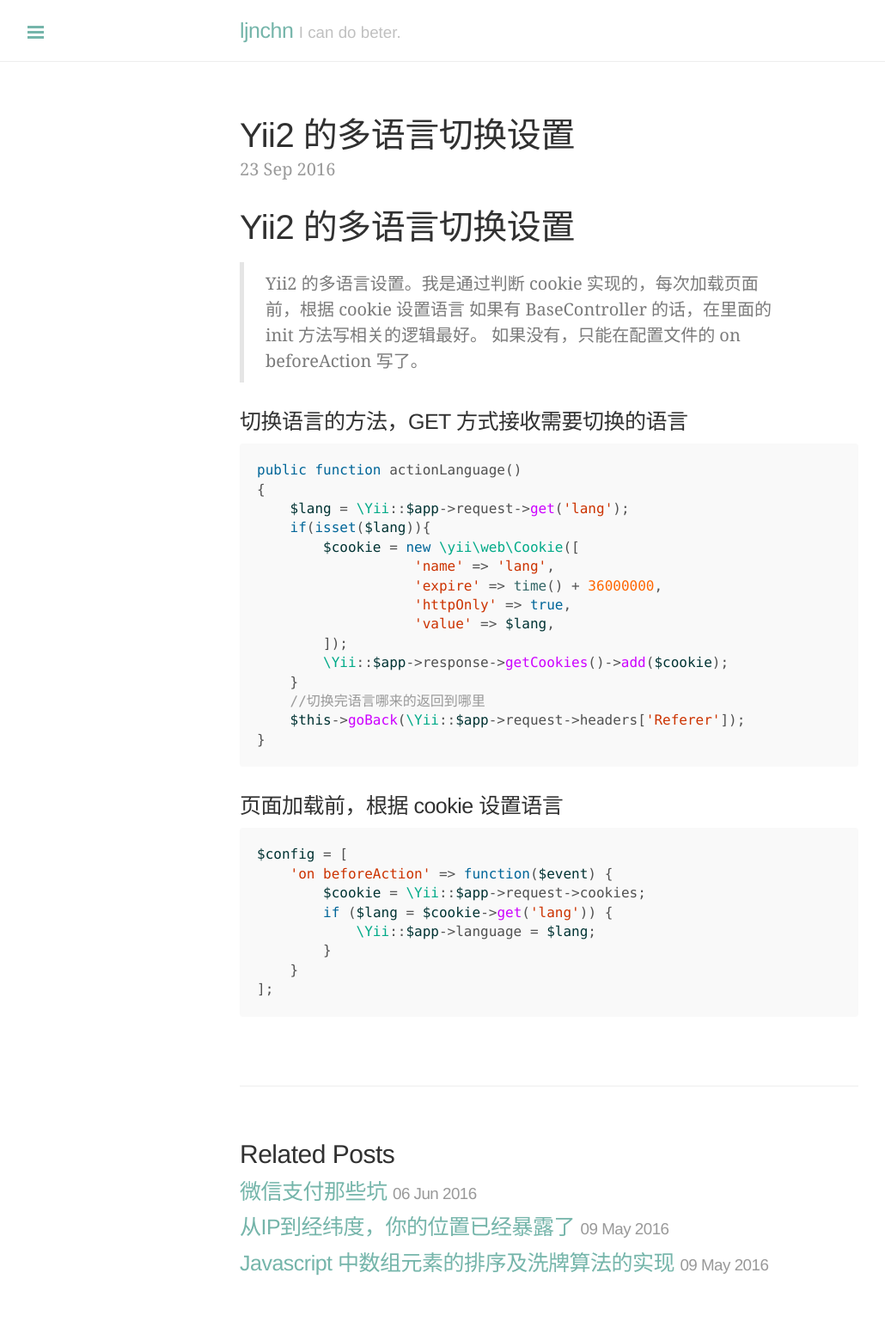
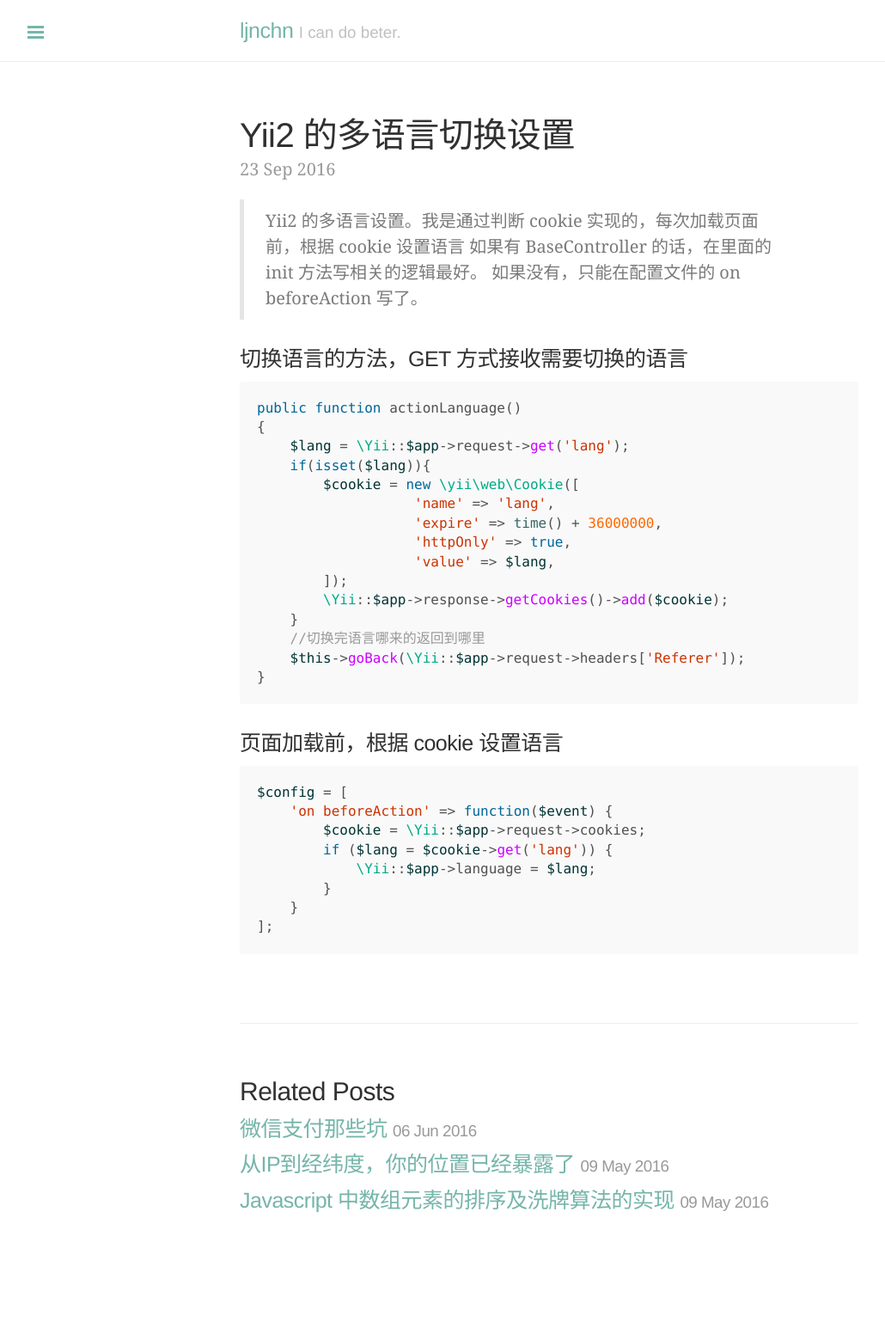
Before and after one commit to ljnchn/ljnchn.github.io, a Jekyll site: the page built from _posts/2016-09-23-Yii2-set-language.md, in a window 1280 px wide. Shown: the whole page at 86% size, without its empty margins (1-1031 px from the left). Built offline with Jekyll 4.4.1, drawn with Linux system fonts in a browser that asks for light colours; some web fonts are replaced; comment, search, counter and statistics services are not loaded; after the commit the page ends 1472 px from its top, so only the background shows below that.

Commit message:
delete surplus title

```diff
--- a/_posts/2016-09-23-Yii2-set-language.md
+++ b/_posts/2016-09-23-Yii2-set-language.md
@@ -6,8 +6,6 @@
 tags:
 - Yii2
 ---
-
-# Yii2 的多语言切换设置
 
 > Yii2 的多语言设置。我是通过判断 cookie 实现的，每次加载页面前，根据 cookie 设置语言
 > 如果有 BaseController 的话，在里面的 init 方法写相关的逻辑最好。
```
